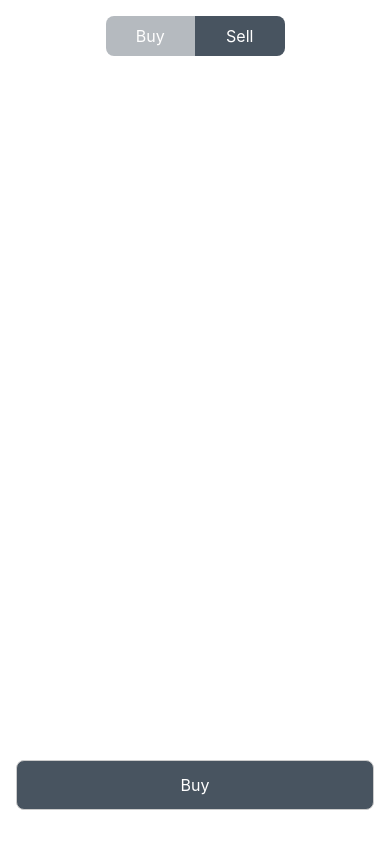
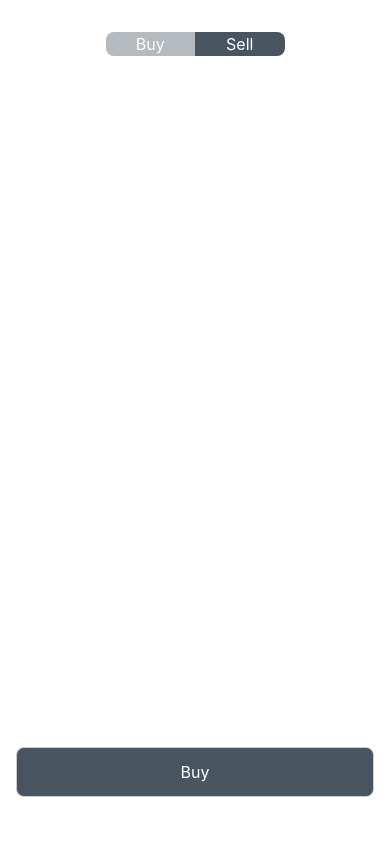
Before and after one commit to DimensionSoftware/snapwallet.io, a Svelte app in the folder widget/: page / in a window 390 px wide. Built offline with nearby package versions, Linux system fonts and the light colour scheme.

Commit message:
add border box, remove border radius mobile

```diff
--- a/widget/src/App.svelte
+++ b/widget/src/App.svelte
@@ -34,10 +34,11 @@
     height: 100%;
     width: 100%;
     position: relative;
+    box-sizing: border-box;
   }
 
   .modal {
-    position: fixed;
+    position: absolute;
     z-index: 1;
     left: 0;
     top: 0;
@@ -64,6 +65,7 @@
 
   @media screen and (max-width: 450px) {
     #modal-body {
+      border-radius: 0;
       height: 100%;
       width: 100%;
     }
```
